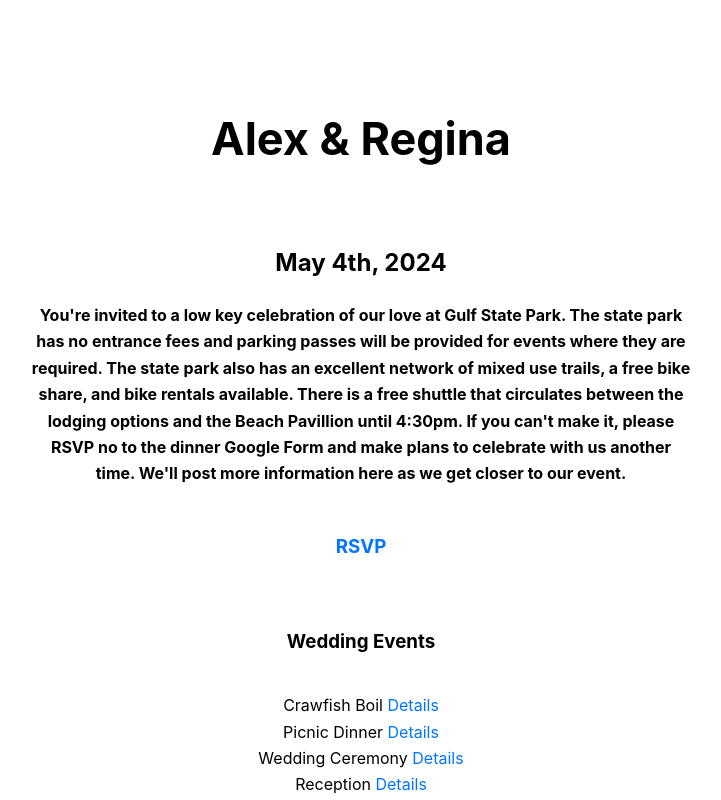
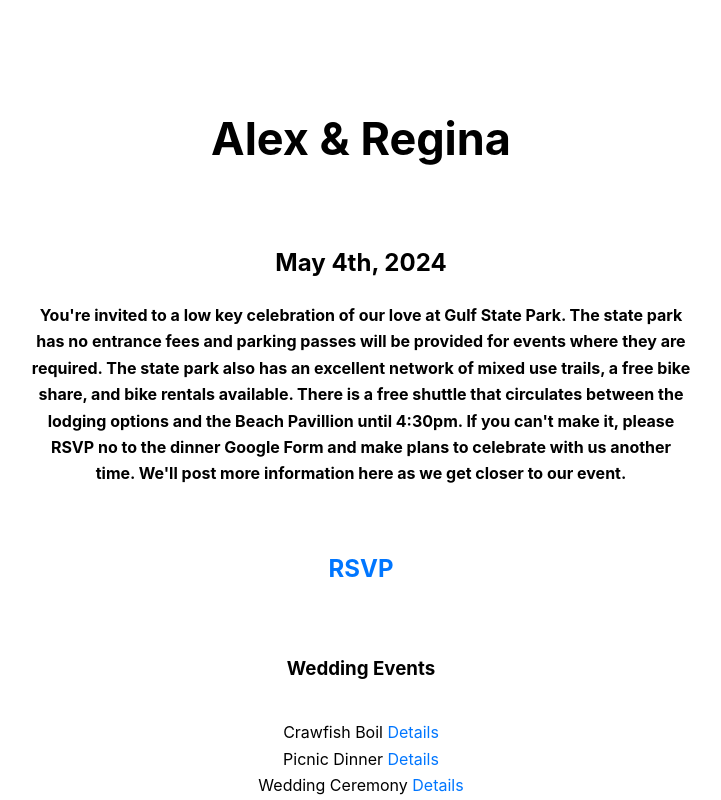
Before and after one commit to Human-Coop/create-react-app, a React (Create React App) app: page / in a window 1280 px wide. Shown: the top 800 px of the page, without its empty margins (279-1000 px from the left). Built offline with nearby package versions, Linux system fonts and the light colour scheme; no server answers.

Commit message:
redeploy

```diff
--- a/src/App.js
+++ b/src/App.js
@@ -244,7 +244,7 @@ function App() {
         We'll post more information here as we get closer to our event.
       </h4>
       <br></br>
-      <h3><a onClick={() => clickForm(events[3])} >RSVP</a></h3>
+      <h2><a onClick={() => clickForm(events[3])} >RSVP</a></h2>
         { events[3].rsvpState && <EventForm event={events[3]} />}
       <br></br>
       <h3>
```
